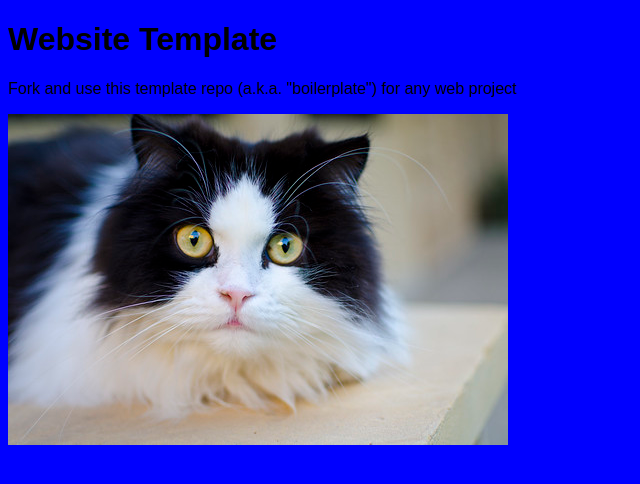
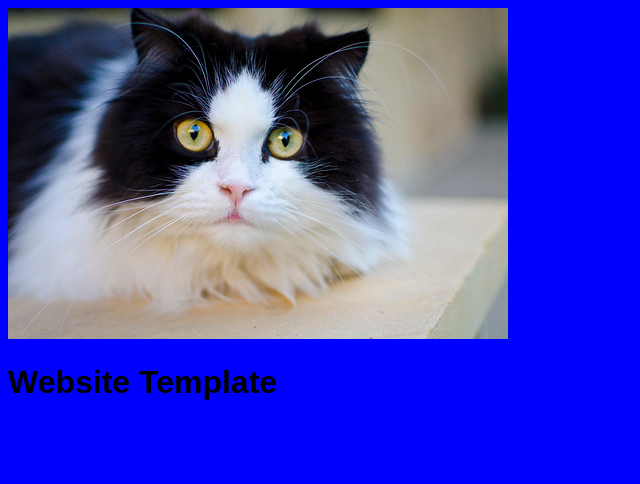
Before and after one commit to AlexW1500/thursday-critical-design, a plain HTML site: page index.html in a window 1280 px wide. Shown: the whole page, without its empty margins (0-640 px from the left). Drawn offline with Linux system fonts and the light colour scheme.

Commit message:
Update index.html

```diff
--- a/index.html
+++ b/index.html
@@ -7,10 +7,11 @@
 </head>
 <body>
 
+
+	<div class= "container">
+	<img src="assets/img/cat.jpg" alt="">
 	<h1>Website Template</h1>
-	<p>Fork and use this template repo (a.k.a. "boilerplate") for any web project</p>
-	<img src="assets/img/cat.jpg" alt="">
-
+	</div>
 	<script src="./assets/js/main.js"></script>
 </body>
 </html>
```
